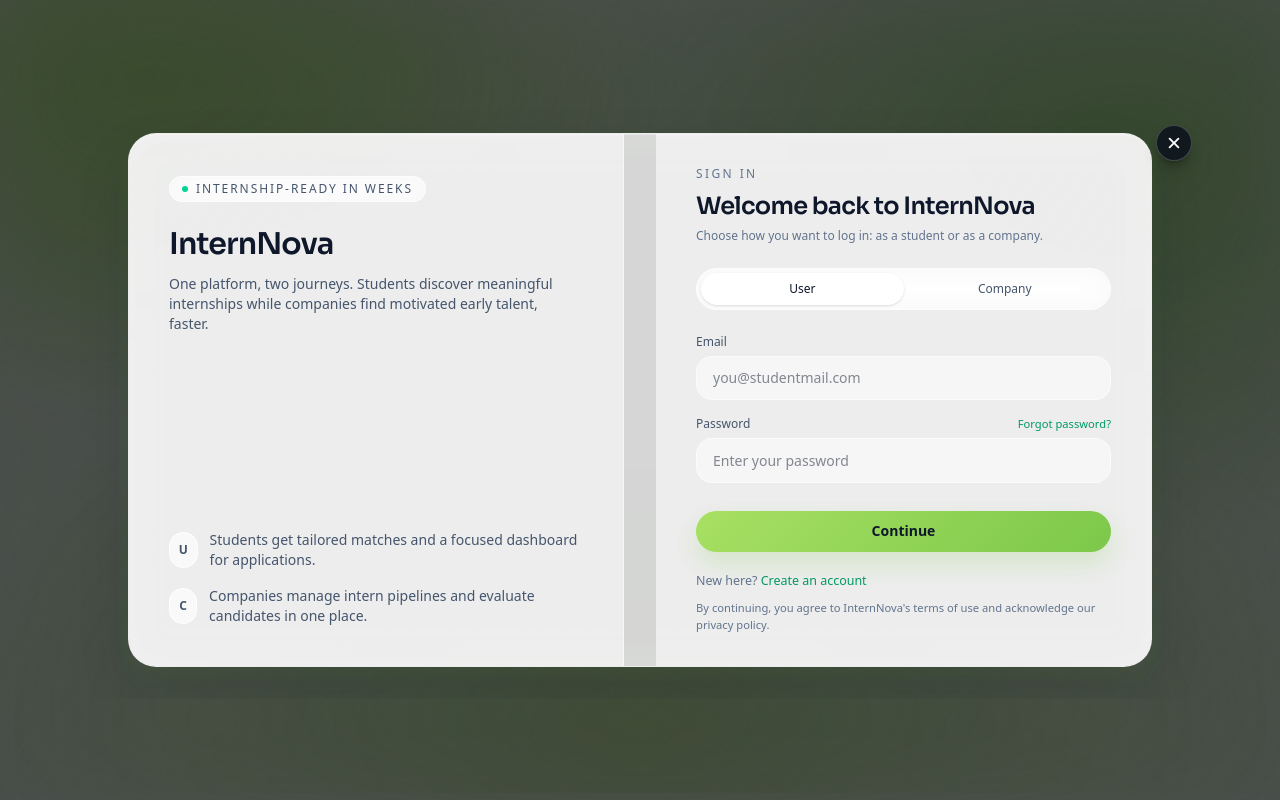
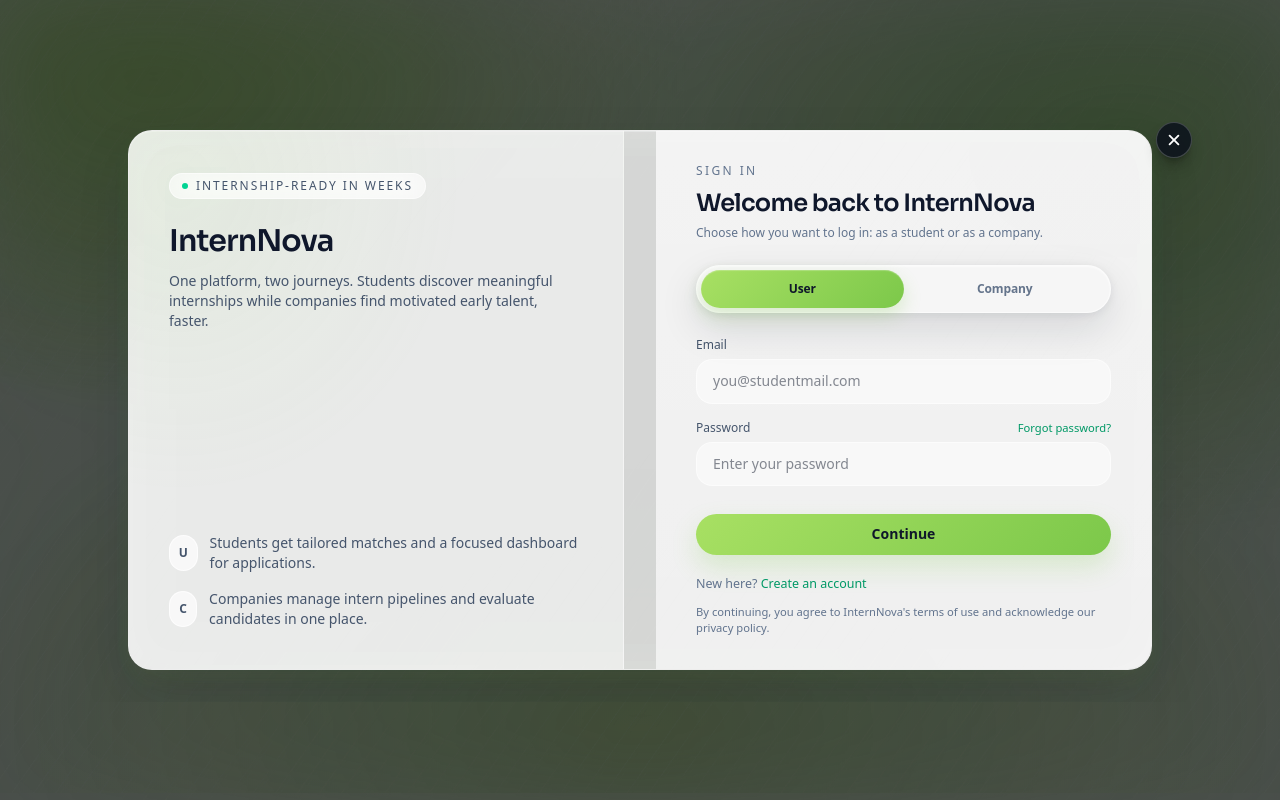
Before and after one commit to anshul755/InternNova, a React (Vite) app in the folder Frontend/: page /login in a window 1280 px wide. Built offline with nearby package versions, Linux system fonts and the light colour scheme; no server answers.

Commit message:
feat(navbar): render user avatar in header and update profile pop-up

```diff
--- a/Frontend/src/index.css
+++ b/Frontend/src/index.css
@@ -324,6 +324,146 @@
   background: var(--app-overlay);
 }
 
+.auth-panel {
+  background: var(--app-glass-strong);
+  border: 1px solid var(--app-border-strong);
+  -webkit-backdrop-filter: blur(24px);
+  backdrop-filter: blur(24px);
+  box-shadow: var(--app-shadow-strong);
+}
+
+.auth-panel__aside {
+  background:
+    radial-gradient(
+      120% 120% at 10% 10%,
+      rgba(159, 232, 112, 0.08) 0%,
+      transparent 48%
+    ),
+    var(--app-glass-soft);
+  border-color: var(--app-border-strong);
+}
+
+.auth-panel__content {
+  background: linear-gradient(
+    180deg,
+    color-mix(in srgb, var(--app-glass-strong) 88%, transparent) 0%,
+    var(--app-glass) 100%
+  );
+}
+
+.auth-tabs {
+  position: relative;
+  isolation: isolate;
+  padding: 0.25rem;
+  border-radius: 9999px;
+  background: color-mix(in srgb, var(--app-glass-soft) 78%, transparent);
+  border: 1px solid var(--app-border-strong);
+  box-shadow: var(--app-shadow);
+}
+
+.auth-tab {
+  position: relative;
+  z-index: 1;
+  flex: 1 1 0%;
+  border-radius: 9999px;
+  padding: 0.7rem 1rem;
+  font-weight: 600;
+  letter-spacing: -0.01em;
+  color: var(--app-text-muted);
+  transition:
+    color 240ms ease,
+    background-color 240ms ease,
+    box-shadow 240ms ease,
+    transform 240ms ease;
+}
+
+.auth-tab:hover {
+  color: var(--app-text-secondary);
+  transform: translateY(-1px);
+}
+
+.auth-tab--active {
+  color: var(--app-button-text);
+  background: linear-gradient(
+    135deg,
+    var(--app-accent-start) 0%,
+    var(--app-accent-end) 100%
+  );
+  box-shadow:
+    0 8px 18px rgba(124, 200, 74, 0.24),
+    0 1px 1px rgba(255, 255, 255, 0.24) inset;
+}
+
+html[data-theme="dark"] .auth-panel__content {
+  background: linear-gradient(
+    180deg,
+    rgba(17, 25, 22, 0.84) 0%,
+    rgba(11, 24, 17, 0.78) 100%
+  );
+}
+
+html[data-theme="dark"] .auth-panel__content,
+html[data-theme="dark"] .auth-panel__aside {
+  color: #e5eef7;
+}
+
+html[data-theme="dark"] .auth-panel__content .text-slate-900,
+html[data-theme="dark"] .auth-panel__content .text-slate-800,
+html[data-theme="dark"] .auth-panel__aside .text-slate-900,
+html[data-theme="dark"] .auth-panel__aside .text-slate-800 {
+  color: #f8fafc !important;
+}
+
+html[data-theme="dark"] .auth-panel__content .text-slate-700,
+html[data-theme="dark"] .auth-panel__content .text-slate-600,
+html[data-theme="dark"] .auth-panel__aside .text-slate-700,
+html[data-theme="dark"] .auth-panel__aside .text-slate-600 {
+  color: #dbe5f0 !important;
+}
+
+html[data-theme="dark"] .auth-panel__content .text-slate-500,
+html[data-theme="dark"] .auth-panel__content .text-slate-400,
+html[data-theme="dark"] .auth-panel__aside .text-slate-500,
+html[data-theme="dark"] .auth-panel__aside .text-slate-400 {
+  color: #a7b4c4 !important;
+}
+
+html[data-theme="dark"] .auth-tab--active {
+  color: #f8fafc;
+  background: linear-gradient(
+    135deg,
+    rgba(17, 25, 22, 0.96) 0%,
+    rgba(11, 24, 17, 0.94) 100%
+  );
+  border: 1px solid rgba(159, 232, 112, 0.22);
+  box-shadow:
+    0 10px 24px rgba(0, 0, 0, 0.34),
+    0 0 0 1px rgba(159, 232, 112, 0.06) inset,
+    0 0 24px rgba(132, 216, 94, 0.08);
+}
+
+html[data-theme="dark"] .auth-panel__aside {
+  background:
+    radial-gradient(
+      120% 120% at 10% 10%,
+      rgba(159, 232, 112, 0.12) 0%,
+      transparent 50%
+    ),
+    linear-gradient(
+      180deg,
+      rgba(17, 25, 22, 0.9) 0%,
+      rgba(11, 24, 17, 0.82) 100%
+    );
+}
+
+html[data-theme="dark"] .auth-tab {
+  color: var(--app-text-muted);
+}
+
+html[data-theme="dark"] .auth-tab:hover {
+  color: var(--app-text-secondary);
+}
+
 .theme-toggle {
   display: inline-flex;
   align-items: center;
--- a/Frontend/src/pages/Login.jsx
+++ b/Frontend/src/pages/Login.jsx
@@ -1,9 +1,11 @@
 import React, { useState } from "react";
 import { Link, useNavigate } from "react-router-dom";
 import { useAuth } from "../lib/AuthContext.jsx";
+import { useTheme } from "../lib/ThemeContext.jsx";
 
 const Login = ({ modal = false }) => {
   const { login } = useAuth();
+  const { isDark } = useTheme();
   const navigate = useNavigate();
   const [activeTab, setActiveTab] = useState("user");
   const [formValues, setFormValues] = useState({
@@ -66,16 +68,22 @@
     ? "w-full text-slate-900 flex items-center justify-center px-[2vw] py-4 font-sans"
     : "min-h-screen text-slate-900 flex items-center justify-center px-[5vw] py-8 font-sans saas-section";
 
+  const tabClass = (active) => `auth-tab ${active ? "auth-tab--active" : ""}`;
+
+  const panelClass = modal
+    ? "w-full max-w-5xl grid grid-cols-1 lg:grid-cols-2 gap-8 rounded-3xl auth-panel overflow-hidden"
+    : "w-full max-w-5xl grid grid-cols-1 lg:grid-cols-2 gap-8 rounded-3xl auth-panel overflow-hidden";
+
   return (
     <div className={containerClasses}>
-      <div className="w-full max-w-5xl grid grid-cols-1 lg:grid-cols-2 gap-8 rounded-3xl glass-panel border border-white/60 overflow-hidden">
-        <section className="hidden lg:flex flex-col justify-between bg-white/60 border-r border-white/60 p-10 text-slate-900">
+      <div className={panelClass}>
+        <section className="hidden lg:flex flex-col justify-between auth-panel__aside border-r p-10 text-slate-900">
           <div>
             <div className="inline-flex items-center gap-2 px-3 py-1 rounded-full glass-pill text-xs tracking-[0.16em] uppercase text-slate-600">
               <span className="w-1.5 h-1.5 rounded-full bg-emerald-400 animate-pulse" />
               Internship-ready in weeks
             </div>
-            <h1 className="mt-6 text-3xl font-semibold tracking-tight">
+            <h1 className="mt-6 text-3xl font-semibold tracking-tight text-slate-900">
               InternNova
             </h1>
             <p className="mt-3 text-sm text-slate-600 max-w-sm">
@@ -105,7 +113,7 @@
             </div>
           </div>
         </section>
-        <section className="flex flex-col justify-center px-6 py-8 sm:px-10 bg-white/60">
+        <section className="flex flex-col justify-center px-6 py-8 sm:px-10 auth-panel__content">
           <header className="mb-6">
             <p className="text-xs uppercase tracking-[0.2em] text-slate-500">
               Sign in
@@ -117,26 +125,18 @@
               Choose how you want to log in: as a student or as a company.
             </p>
           </header>
-          <div className="flex rounded-full glass-pill p-1 text-xs mb-6">
+          <div className="auth-tabs flex text-xs mb-6">
             <button
               type="button"
               onClick={() => setActiveTab("user")}
-              className={`flex-1 px-4 py-2 rounded-full transition-colors ${
-                isUserActive
-                  ? "bg-white text-slate-900 shadow-sm"
-                  : "text-slate-600 hover:text-slate-900"
-              }`}
+              className={tabClass(isUserActive)}
             >
               User
             </button>
             <button
               type="button"
               onClick={() => setActiveTab("company")}
-              className={`flex-1 px-4 py-2 rounded-full transition-colors ${
-                !isUserActive
-                  ? "bg-white text-slate-900 shadow-sm"
-                  : "text-slate-600 hover:text-slate-900"
-              }`}
+              className={tabClass(!isUserActive)}
             >
               Company
             </button>
@@ -158,9 +158,7 @@
                     autoComplete="email"
                     value={formValues.userEmail}
                     onChange={handleChange}
-                    className={`input-glass ${
-                      errors.user ? "border-rose-400" : "border-white/70"
-                    }`}
+                    className={`input-glass ${errors.user ? "border-rose-400" : ""}`}
                     placeholder="you@studentmail.com"
                     required
                   />
@@ -176,7 +174,7 @@
                     </label>
                     <Link
                       to="/forgot-password"
-                      className="text-[0.7rem] text-emerald-600 hover:text-emerald-700"
+                      className="text-[0.7rem] text-emerald-600 hover:text-emerald-700 dark:text-emerald-300 dark:hover:text-emerald-200"
                     >
                       Forgot password?
                     </Link>
@@ -188,16 +186,14 @@
                     autoComplete="current-password"
                     value={formValues.userPassword}
                     onChange={handleChange}
-                    className={`input-glass ${
-                      errors.user ? "border-rose-400" : "border-white/70"
-                    }`}
+                    className={`input-glass ${errors.user ? "border-rose-400" : ""}`}
                     placeholder="Enter your password"
                     required
                   />
                 </div>
 
                 {errors.user && (
-                  <p className="text-xs text-rose-600 bg-rose-100 border border-rose-200 rounded-md px-3 py-2">
+                  <p className="text-xs text-rose-600 bg-rose-100 border border-rose-200 rounded-md px-3 py-2 dark:bg-rose-950/35 dark:border-rose-900/40 dark:text-rose-200">
                     {errors.user}
                   </p>
                 )}
@@ -218,9 +214,7 @@
                     autoComplete="email"
                     value={formValues.companyEmail}
                     onChange={handleChange}
-                    className={`input-glass ${
-                      errors.company ? "border-rose-400" : "border-white/70"
-                    }`}
+                    className={`input-glass ${errors.company ? "border-rose-400" : ""}`}
                     placeholder="talent@yourcompany.com"
                     required
                   />
@@ -236,7 +230,7 @@
                     </label>
                     <Link
                       to="/forgot-password"
-                      className="text-[0.7rem] text-emerald-600 hover:text-emerald-700"
+                      className="text-[0.7rem] text-emerald-600 hover:text-emerald-700 dark:text-emerald-300 dark:hover:text-emerald-200"
                     >
                       Forgot password?
                     </Link>
@@ -248,16 +242,14 @@
                     autoComplete="current-password"
                     value={formValues.companyPassword}
                     onChange={handleChange}
-                    className={`input-glass ${
-                      errors.company ? "border-rose-400" : "border-white/70"
-                    }`}
+                    className={`input-glass ${errors.company ? "border-rose-400" : ""}`}
                     placeholder="Enter your password"
                     required
                   />
                 </div>
 
                 {errors.company && (
-                  <p className="text-xs text-rose-600 bg-rose-100 border border-rose-200 rounded-md px-3 py-2">
+                  <p className="text-xs text-rose-600 bg-rose-100 border border-rose-200 rounded-md px-3 py-2 dark:bg-rose-950/35 dark:border-rose-900/40 dark:text-rose-200">
                     {errors.company}
                   </p>
                 )}
```
Also changed, not shown: Frontend/src/components/Navbar.jsx (+114 -3 lines).
